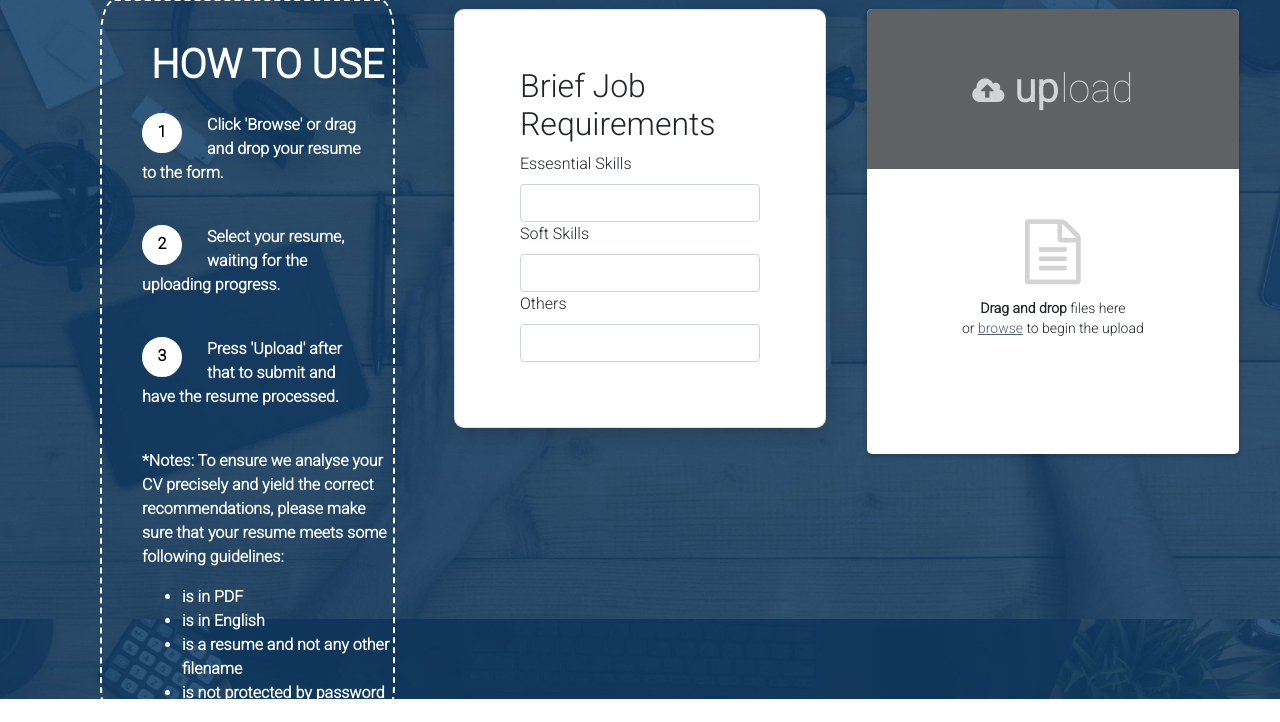
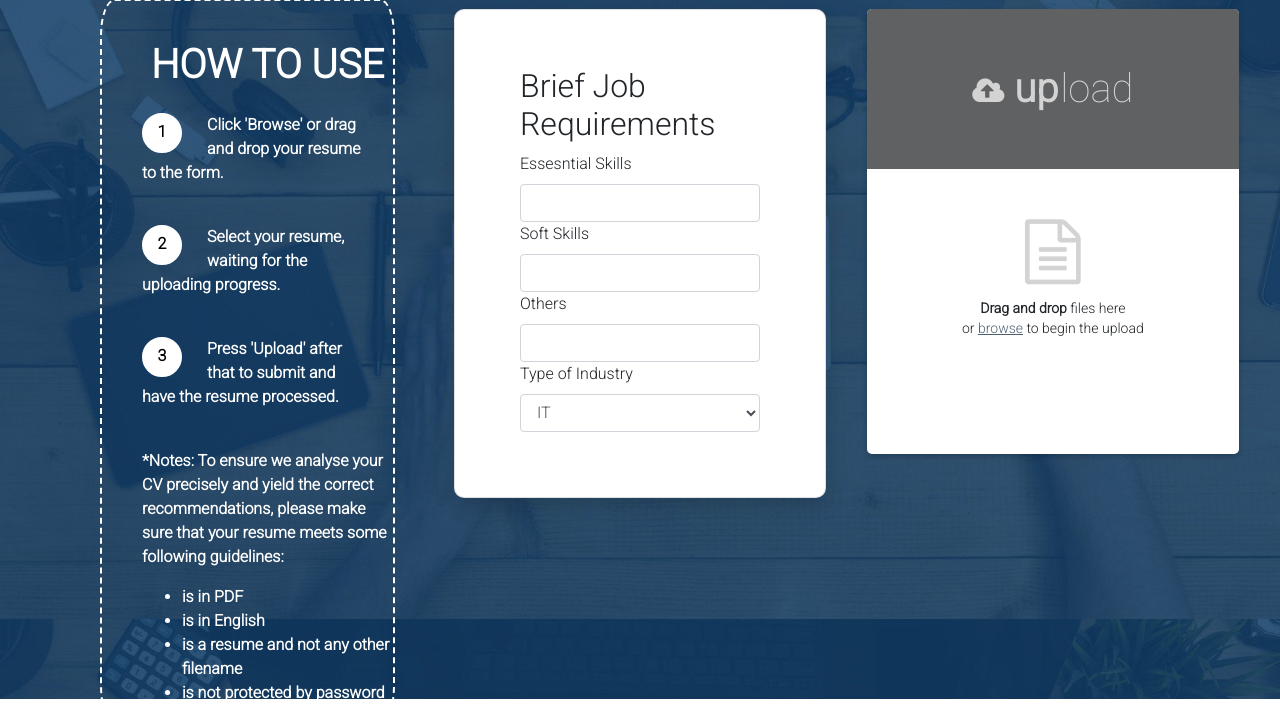
Before and after one commit to Hiroshi97/CV-Analysis, a Flask app: page / in a window 1280 px wide. Shown: the part 981-1703 px from the top of the page. Run offline with Flask 2, Linux system fonts and the light colour scheme; some libraries are stand-ins or nearby versions.

Commit message:
Added dropdown menu selection

```diff
--- a/app.py
+++ b/app.py
@@ -50,6 +50,10 @@ def process():
 
         # TODO: testing getting input
         t = request.form['essential_skills']
+        print(t)
+
+        #Dropdown menu selection
+        t = request.form['job_type']
         print(t)
 
         #PDF Preview
--- a/templates/home.html
+++ b/templates/home.html
@@ -77,16 +77,26 @@
         <div class="card-body">
           <h2 class="title">Brief Job Requirements</h2>
           <label for="essential_skills">Essesntial Skills</label>
-          <input type="text" class="form-control" id="essential_skills" />
+          <input type="text" class="form-control" id="essential_skills"/>
 
           <label for="soft_skills">Soft Skills</label>
           <input type="text" class="form-control" id="soft_skills" />
 
           <label for="others">Others</label>
           <input type="text" class="form-control" id="others" />
+
+          <label for="job_type">Type of Industry</label>
+          <select class="form-control" name="job_type">
+            <option value="it_keywords.json">IT</option>
+            <option value="healthcare_keywords.json">Medical</option>
+            <option value="engineering_keywords.json">Engineering</option>
+            <option value="education_keywords.json">Education</option>
+            <option value="creative_keywords.json">Design</option>
+          </select>
         </div>
       </div>
     </div>
+
 
     <div class="upload">
       <div class="upload-files">
```
Also changed, not shown: 1 other file.
